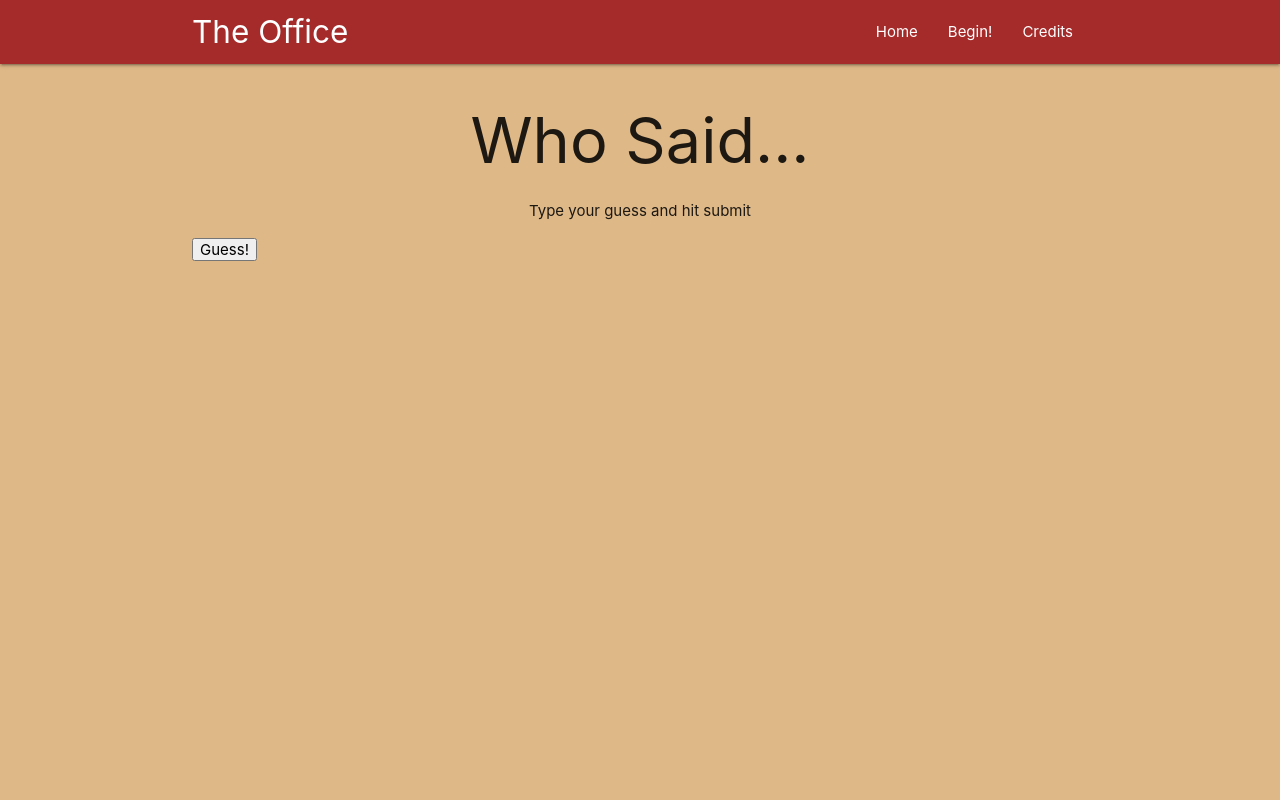
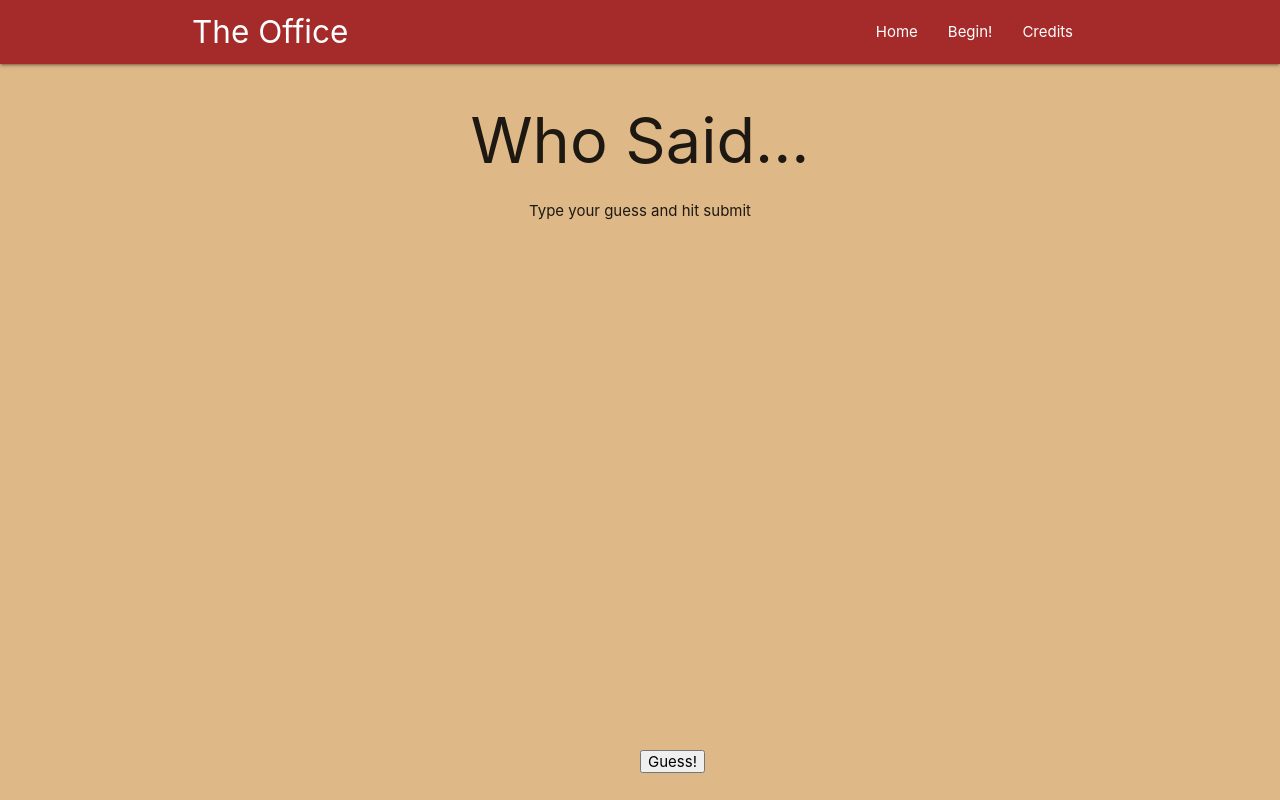
Before and after one commit to mmeoak240/phase-1-project, a plain HTML site: page index.html in a window 1280 px wide. Both pictures are taken after a click on the link "Begin!". Drawn offline with nearby package versions, Linux system fonts and the light colour scheme.

Commit message:
figured out how to position button, finding spot for it

```diff
--- a/index.html
+++ b/index.html
@@ -29,8 +29,8 @@
 		<title>Document</title>
 		<link rel="stylesheet" type="text/css" href="stylesheets/styles.css" />
 	</head>
-	<body>
-		<header>
+	<body id = "body">
+		<header id="header">
 			<nav class="navigation">
 				<div class="nav-wrapper container">
 					<a href="#" class="brand-logo">The Office</a>
@@ -44,7 +44,7 @@
 		</header>
 
 		<div class="container" id="main"></div>
-		<div id="begin-content"></div>
+		<!-- <div id="begin-content"></div> -->
 
 		<!-- <form action="/action_page.php" id="guess-form">
 			<label for="guess">Enter Guess:</label><br>
--- a/javascripts/index.js
+++ b/javascripts/index.js
@@ -6,6 +6,7 @@ const beginContentDiv = () => document.getElementById("begin-content");
 const homeLink = () => document.getElementById("home-link");
 const beginLink = () => document.getElementById("begin-link");
 const creditsLink = () => document.getElementById("credits-link");
+const body = () => document.getElementById("body");
 /**Event Listeners*/
 const attachHomeLink = () => {
 	homeLink().addEventListener("click", loadHome);
--- a/stylesheets/styles.css
+++ b/stylesheets/styles.css
@@ -1,15 +1,18 @@
 body {
 	background-color: burlywood;
+	position: relative;
+	width: 100%;
+	height: 100%;
 }
 
 .navigation {
 	background-color: brown;
 }
 
-#begin-content {
+/* #begin-content {
 	display: inline-block;
 	margin-left: 500px;
-}
+} */
 
 form {
 	display: inline-block;
@@ -18,6 +21,8 @@ form {
 }
 
 .guessBtn {
-	display: inline-block;
+	position: absolute;
 	cursor: pointer;
+	top: 750px;
+	left: 50%;
 }
```
